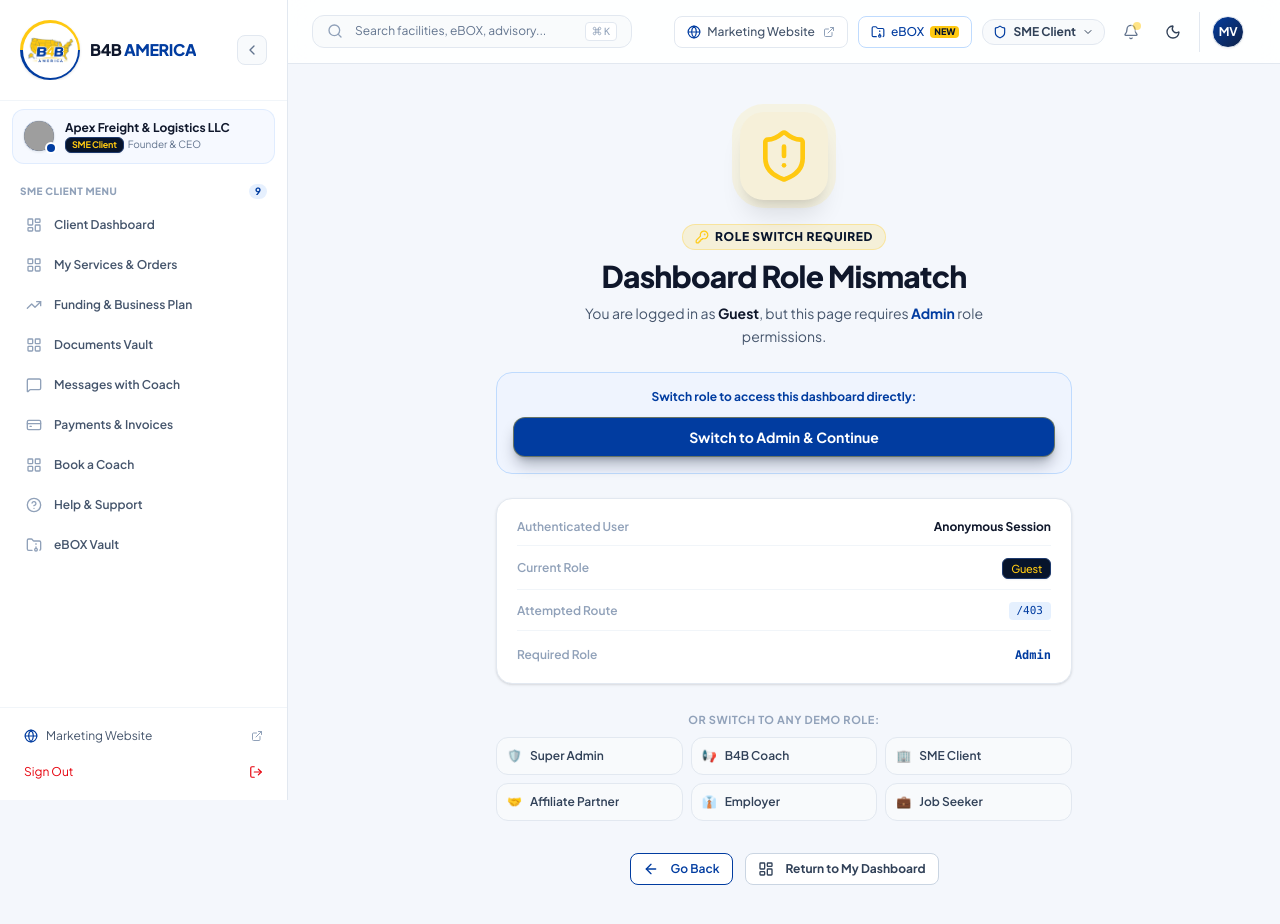
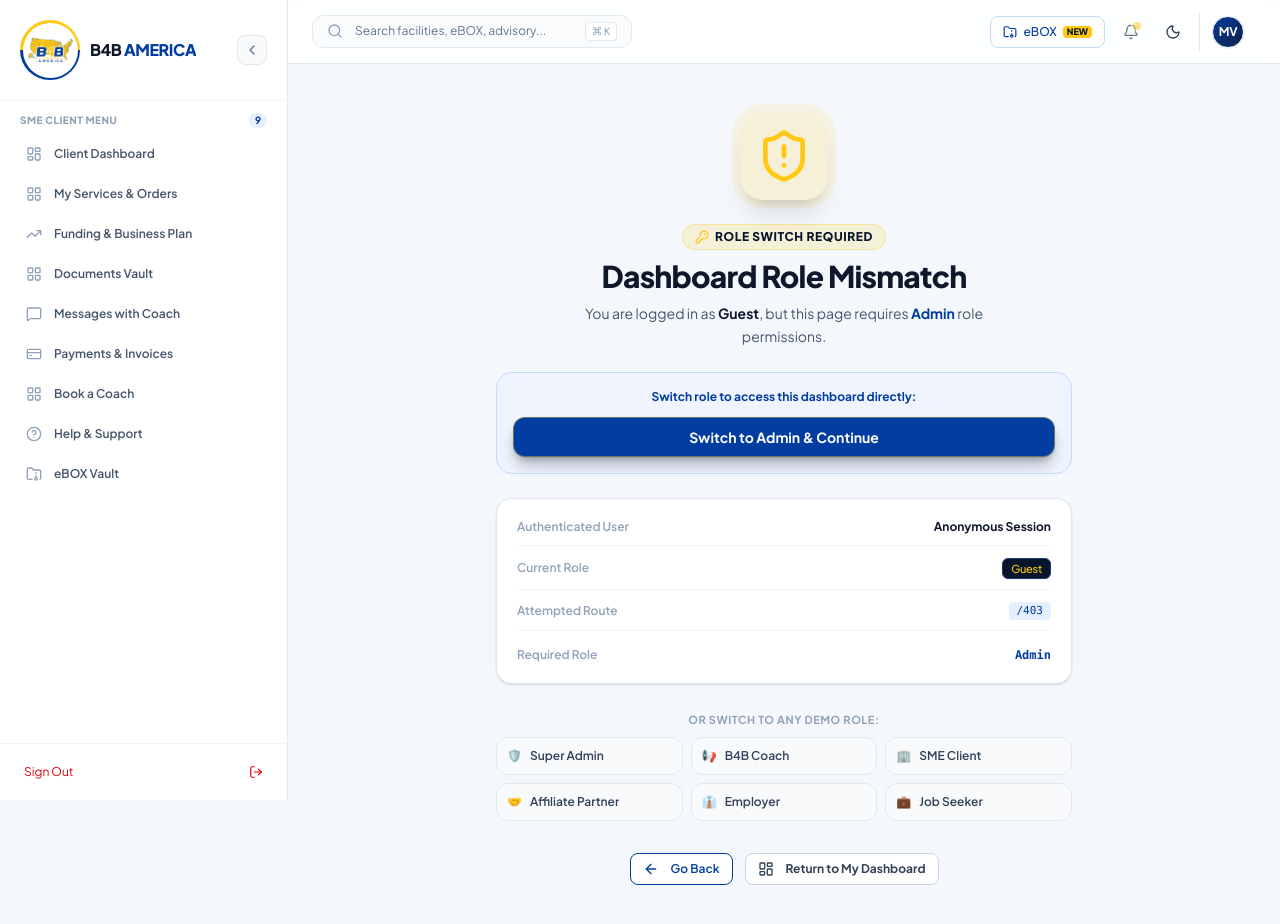
Before and after one commit to netragandhe/B4B, a React (Vite) app: page /403 in a window 1280 px wide. Shown: the top 924 px of the page. Built offline with nearby package versions, Linux system fonts and the light colour scheme; grey boxes are pictures that could not be loaded.

Commit message:
feat(portal): remove role switcher, sidebar profile snippet, and marketing website links from portal

```diff
--- a/src/layouts/PortalLayout.tsx
+++ b/src/layouts/PortalLayout.tsx
@@ -5,7 +5,6 @@
   X,
   Sun,
   Moon,
-  ExternalLink,
   Bell,
   Search,
   ChevronLeft,
@@ -14,11 +13,8 @@
   LogOut,
   User,
   Settings,
-  Shield,
-  CheckCircle2,
   FolderArchive,
   Command,
-  Globe,
 } from 'lucide-react'
 import { BrandLogo } from '@/config/brand'
 import { Button } from '@/components/ui/Button'
@@ -26,7 +22,7 @@
 import { Avatar } from '@/components/ui/Avatar'
 import { Modal } from '@/components/ui/Modal'
 import { Input } from '@/components/ui/Input'
-import { useAuth, UserRole } from '@/hooks/useAuth'
+import { useAuth } from '@/hooks/useAuth'
 import { DEMO_PROFILES } from '@/mock-data/users'
 import { usePermission } from '@/hooks/usePermission'
 import { normalizeRoleId } from '@/lib/rbac/permissionService'
@@ -37,17 +33,8 @@
 import { LogoutConfirmModal } from '@/components/auth/LogoutConfirmModal'
 import { IdleTimeoutModal } from '@/components/auth/IdleTimeoutModal'
 
-const roleOptionsList: { role: UserRole; label: string; icon: string }[] = [
-  { role: 'Admin', label: 'Super Admin', icon: '🛡️' },
-  { role: 'Biz Pro', label: 'B4B Coach', icon: '📢' },
-  { role: 'Client', label: 'SME Client', icon: '🏢' },
-  { role: 'Affiliate', label: 'Affiliate Partner', icon: '🤝' },
-  { role: 'Employer', label: 'Employer', icon: '👔' },
-  { role: 'Job Seeker', label: 'Job Seeker', icon: '💼' },
-]
-
 export const PortalLayout: React.FC<{ children: React.ReactNode }> = ({ children }) => {
-  const { user, switchRole, setLogoutModalOpen } = useAuth()
+  const { user, setLogoutModalOpen } = useAuth()
   const { theme, toggleTheme } = useTheme()
   const location = useLocation()
   const navigate = useNavigate()
@@ -60,7 +47,6 @@
   // Top Bar Dropdown States
   const [notificationsOpen, setNotificationsOpen] = useState(false)
   const [profileMenuOpen, setProfileMenuOpen] = useState(false)
-  const [roleDropdownOpen, setRoleDropdownOpen] = useState(false)
   const [searchModalOpen, setSearchModalOpen] = useState(false)
   const [searchQuery, setSearchQuery] = useState('')
 
@@ -218,36 +204,14 @@
     setLogoutModalOpen(true)
   }
 
-  const handleSwitchRole = (newRole: UserRole) => {
-    switchRole(newRole)
-    setRoleDropdownOpen(false)
-    setProfileMenuOpen(false)
-    const roleRoutes: Record<UserRole, string> = {
-      Admin: '/portal/admin/dashboard',
-      'Biz Pro': '/portal/bizpro/bulletin',
-      Client: '/portal/client/dashboard',
-      Affiliate: '/portal/affiliate/dashboard',
-      Employer: '/portal/employer/dashboard',
-      'Job Seeker': '/portal/seeker/dashboard',
-    }
-    navigate(roleRoutes[newRole] || '/portal/dashboard')
-    toast({
-      title: `Switched to ${newRole}`,
-      description: `Active dashboard workspace updated.`,
-      type: 'success',
-    })
-  }
-
   // Close dropdowns on outside click
   useEffect(() => {
     const handleOutsideClick = (e: MouseEvent) => {
       const target = e.target as HTMLElement
       if (
-        !target.closest('.role-switcher-dropdown') &&
         !target.closest('.profile-menu-dropdown') &&
         !target.closest('.notification-bell-dropdown')
       ) {
-        setRoleDropdownOpen(false)
         setProfileMenuOpen(false)
         setNotificationsOpen(false)
       }
@@ -285,34 +249,6 @@
             {isCollapsed ? <ChevronRight className="w-4 h-4" /> : <ChevronLeft className="w-4 h-4" />}
           </button>
         </div>
-
-        {/* User Role Card snippet (Compact & Sleek) */}
-        {!isCollapsed && (
-          <div className="mx-3 my-2 p-2.5 rounded-xl bg-blue-50/50 dark:bg-[#162E5A]/40 border border-blue-100/80 dark:border-[#1E3A6E] flex items-center justify-between gap-2.5">
-            <div className="flex items-center gap-2.5 min-w-0">
-              <Avatar
-                src={roleDisplayInfo.user?.avatarUrl || roleDisplayInfo.user?.avatar}
-                name={roleDisplayInfo.user?.name || roleDisplayInfo.title}
-                size="sm"
-                status="online"
-                className="w-8 h-8 shrink-0"
-              />
-              <div className="min-w-0 flex-1">
-                <h4 className="text-xs font-bold text-slate-900 dark:text-slate-100 truncate leading-tight">
-                  {roleDisplayInfo.user?.company || roleDisplayInfo.user?.name || roleDisplayInfo.title}
-                </h4>
-                <div className="flex items-center gap-1 mt-0.5">
-                  <Badge variant={roleDisplayInfo.badgeVariant} size="sm" className="text-[9px] px-1.5 py-0 font-bold">
-                    {roleDisplayInfo.badge}
-                  </Badge>
-                  <span className="text-[10px] text-slate-500 dark:text-slate-400 truncate">
-                    {roleDisplayInfo.user?.title || roleDisplayInfo.title}
-                  </span>
-                </div>
-              </div>
-            </div>
-          </div>
-        )}
 
         {/* Dynamic Role Navigation Links */}
         <nav className="flex-1 px-3 py-3 space-y-1 overflow-y-auto custom-scrollbar">
@@ -357,21 +293,7 @@
         </nav>
 
         {/* Sidebar Footer Controls */}
-        <div className="p-3 border-t border-slate-100 dark:border-[#1E3A6E] space-y-1">
-          <Link
-            to="/"
-            title="Marketing Website"
-            className={`w-full flex items-center ${
-              isCollapsed ? 'justify-center p-2' : 'justify-between px-3 py-2'
-            } text-xs text-slate-600 dark:text-slate-300 hover:bg-blue-50/70 dark:hover:bg-white/10 rounded-lg transition-colors`}
-          >
-            <div className="flex items-center gap-2">
-              <Globe className="w-3.5 h-3.5 text-[#013CA0] dark:text-[#FFC911]" />
-              {!isCollapsed && <span>Marketing Website</span>}
-            </div>
-            {!isCollapsed && <ExternalLink className="w-3 h-3 text-slate-400" />}
-          </Link>
-
+        <div className="p-3 border-t border-slate-100 dark:border-[#1E3A6E]">
           <button
             onClick={handleLogout}
             title="Sign Out"
@@ -413,21 +335,8 @@
             </button>
           </div>
 
-          {/* Right section: Quick role indicator, Notifications, Theme toggle, Profile menu */}
+          {/* Right section: Notifications, Theme toggle, Profile menu */}
           <div className="flex items-center gap-2.5">
-            {/* Quick link to public marketing website */}
-            <Link to="/" className="hidden sm:flex">
-              <Button
-                size="sm"
-                variant="outline"
-                className="text-xs h-8 border-slate-200 dark:border-[#1E3A6E] text-slate-600 dark:text-slate-300 hover:text-[#013CA0] dark:hover:text-[#FFC911]"
-                leftIcon={<Globe className="w-3.5 h-3.5 text-[#013CA0] dark:text-[#FFC911]" />}
-              >
-                <span>Marketing Website</span>
-                <ExternalLink className="w-3 h-3 text-slate-400 ml-0.5" />
-              </Button>
-            </Link>
-
             {/* Quick eBOX shortcut button in top bar */}
             <Link to="/portal/ebox" className="hidden md:flex">
               <Button
@@ -443,56 +352,12 @@
               </Button>
             </Link>
 
-            {/* Quick Role Switcher Dropdown */}
-            <div className="relative role-switcher-dropdown">
-              <button
-                onClick={(e) => {
-                  e.stopPropagation()
-                  setRoleDropdownOpen(!roleDropdownOpen)
-                  setNotificationsOpen(false)
-                  setProfileMenuOpen(false)
-                }}
-                className="flex items-center gap-1.5 px-2.5 py-1 text-xs font-bold rounded-xl border border-slate-200 dark:border-[#1E3A6E] bg-slate-50 dark:bg-[#162E5A]/50 text-slate-700 dark:text-slate-200 hover:border-[#013CA0] hover:text-[#013CA0] dark:hover:text-[#FFC911] transition-all cursor-pointer"
-                title="Switch Portal Role Workspace"
-              >
-                <Shield className="w-3.5 h-3.5 text-[#013CA0] dark:text-[#FFC911]" />
-                <span className="hidden sm:inline font-bold">{roleDisplayInfo.badge}</span>
-                <ChevronDown className={`w-3 h-3 transition-transform ${roleDropdownOpen ? 'rotate-180' : ''}`} />
-              </button>
-
-              {roleDropdownOpen && (
-                <div className="absolute right-0 mt-2 w-56 bg-white dark:bg-[#0D2147] border border-slate-200 dark:border-[#1E3A6E] rounded-2xl shadow-2xl p-2 z-50 animate-fadeIn space-y-1">
-                  <div className="px-2.5 py-1.5 text-[10px] font-bold uppercase tracking-wider text-slate-400 border-b border-slate-100 dark:border-[#1E3A6E]">
-                    Switch Role Workspace
-                  </div>
-                  {roleOptionsList.map((item) => (
-                    <button
-                      key={item.role}
-                      onClick={() => handleSwitchRole(item.role)}
-                      className={`w-full flex items-center justify-between px-2.5 py-2 rounded-xl text-xs font-semibold transition-colors text-left cursor-pointer ${
-                        user?.role === item.role
-                          ? 'bg-[#013CA0] text-white font-bold border-l-3 border-l-[#FFC911]'
-                          : 'text-slate-700 dark:text-slate-200 hover:bg-blue-50/70 dark:hover:bg-white/10'
-                      }`}
-                    >
-                      <div className="flex items-center gap-2">
-                        <span>{item.icon}</span>
-                        <span>{item.label}</span>
-                      </div>
-                      {user?.role === item.role && <CheckCircle2 className="w-3.5 h-3.5 text-[#FFC911]" />}
-                    </button>
-                  ))}
-                </div>
-              )}
-            </div>
-
             {/* Notification Bell Dropdown */}
             <div className="relative notification-bell-dropdown">
               <button
                 onClick={(e) => {
                   e.stopPropagation()
                   setNotificationsOpen(!notificationsOpen)
-                  setRoleDropdownOpen(false)
                   setProfileMenuOpen(false)
                 }}
                 className="p-2 rounded-xl text-slate-500 hover:text-slate-900 dark:text-slate-400 dark:hover:text-white hover:bg-slate-100 dark:hover:bg-[#162E5A]/50 relative transition-colors cursor-pointer"
@@ -570,7 +435,6 @@
                 onClick={(e) => {
                   e.stopPropagation()
                   setProfileMenuOpen(!profileMenuOpen)
-                  setRoleDropdownOpen(false)
                   setNotificationsOpen(false)
                 }}
                 className="flex items-center gap-2 p-1 rounded-xl hover:bg-slate-100 dark:hover:bg-[#162E5A]/50 transition-colors cursor-pointer"
@@ -599,41 +463,7 @@
                     <p className="text-[11px] text-slate-400 font-medium truncate">{user?.company}</p>
                   </div>
 
-                  {/* Quick Role Switch inside Profile Menu */}
-                  <div className="pb-2 border-b border-slate-100 dark:border-[#1E3A6E] space-y-1.5">
-                    <div className="text-[10px] font-bold uppercase tracking-wider text-slate-400 px-1">
-                      Switch Active Role
-                    </div>
-                    <div className="grid grid-cols-2 gap-1.5">
-                      {roleOptionsList.map((item) => (
-                        <button
-                          key={item.role}
-                          onClick={() => handleSwitchRole(item.role)}
-                          className={`flex items-center gap-1.5 px-2.5 py-1.5 rounded-lg text-[11px] font-medium transition-colors text-left cursor-pointer ${
-                            user?.role === item.role
-                              ? 'bg-[#013CA0] text-white font-bold border-l-2 border-l-[#FFC911]'
-                              : 'text-slate-600 dark:text-slate-300 hover:bg-blue-50/70 dark:hover:bg-white/10'
-                          }`}
-                        >
-                          <span>{item.icon}</span>
-                          <span className="truncate">{item.label}</span>
-                        </button>
-                      ))}
-                    </div>
-                  </div>
-
                   <div className="pt-1 space-y-1">
-                    <Link
-                      to="/"
-                      onClick={() => setProfileMenuOpen(false)}
-                      className="flex items-center justify-between px-3 py-2 text-xs text-slate-700 dark:text-slate-300 hover:bg-blue-50/70 dark:hover:bg-white/10 rounded-lg transition-colors font-medium"
-                    >
-                      <div className="flex items-center gap-2">
-                        <Globe className="w-3.5 h-3.5 text-[#013CA0] dark:text-[#FFC911]" />
-                        <span>Marketing Website</span>
-                      </div>
-                      <ExternalLink className="w-3 h-3 text-slate-400" />
-                    </Link>
                     <Link
                       to="/portal/profile"
                       onClick={() => setProfileMenuOpen(false)}
@@ -770,14 +600,6 @@
                 </button>
               </div>
 
-              {/* Mobile Role Switcher Info */}
-              <div className="mt-4 p-3 rounded-xl bg-blue-50/80 dark:bg-[#162E5A]/50 border border-blue-200/50 dark:border-[#1E3A6E] text-xs">
-                <span className="text-[10px] font-bold uppercase tracking-wider text-slate-500 dark:text-slate-400">
-                  Role: {roleDisplayInfo.badge}
-                </span>
-                <p className="font-bold text-slate-900 dark:text-white truncate">{roleDisplayInfo.user?.name}</p>
-              </div>
-
               <div className="mt-4 space-y-1.5 max-h-[60vh] overflow-y-auto custom-scrollbar">
                 {allowedMenus.map((item) => {
                   const active = isActive(item.route)
@@ -806,14 +628,6 @@
             </div>
 
             <div className="pt-4 border-t border-slate-100 dark:border-[#1E3A6E] space-y-2">
-              <Link
-                to="/"
-                onClick={() => setMobileSidebarOpen(false)}
-                className="flex items-center gap-2 text-xs text-slate-500 hover:text-[#013CA0] dark:hover:text-[#FFC911]"
-              >
-                <ExternalLink className="w-3.5 h-3.5" />
-                <span>Marketing Website</span>
-              </Link>
               <button
                 onClick={() => {
                   setMobileSidebarOpen(false)
```
